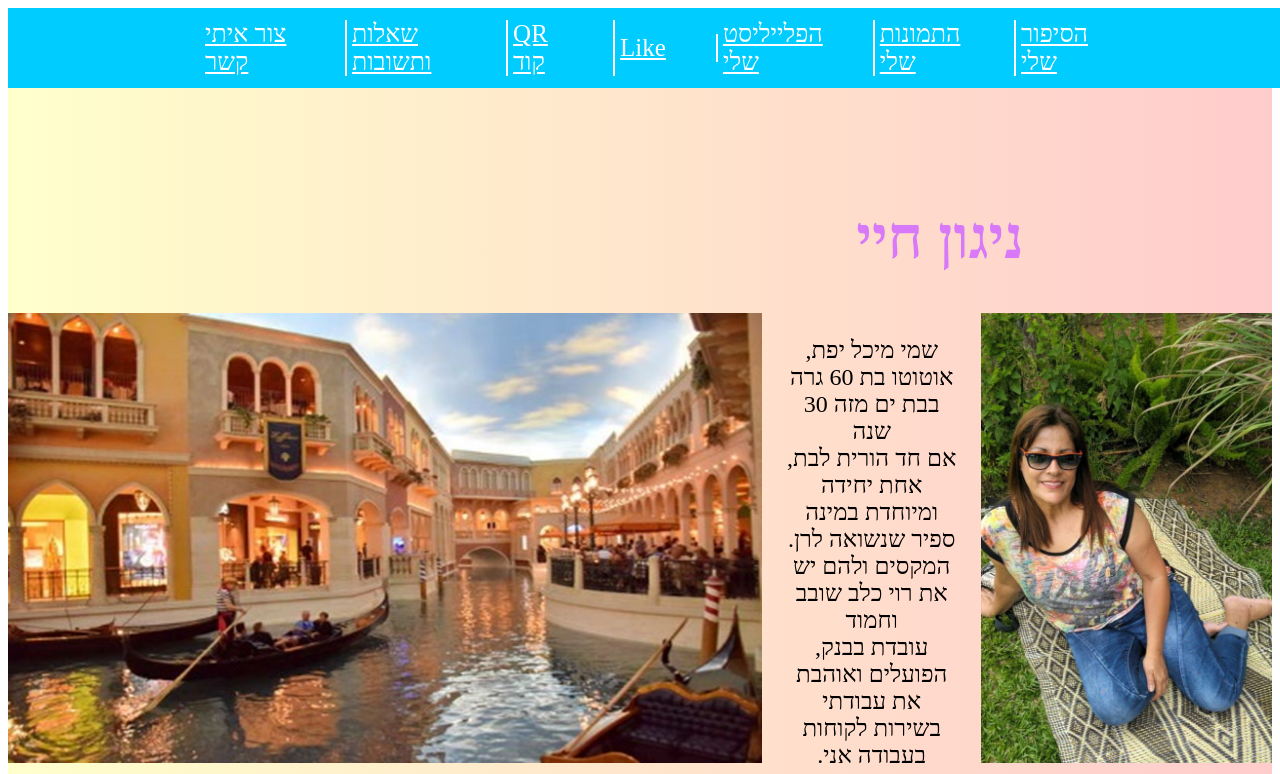
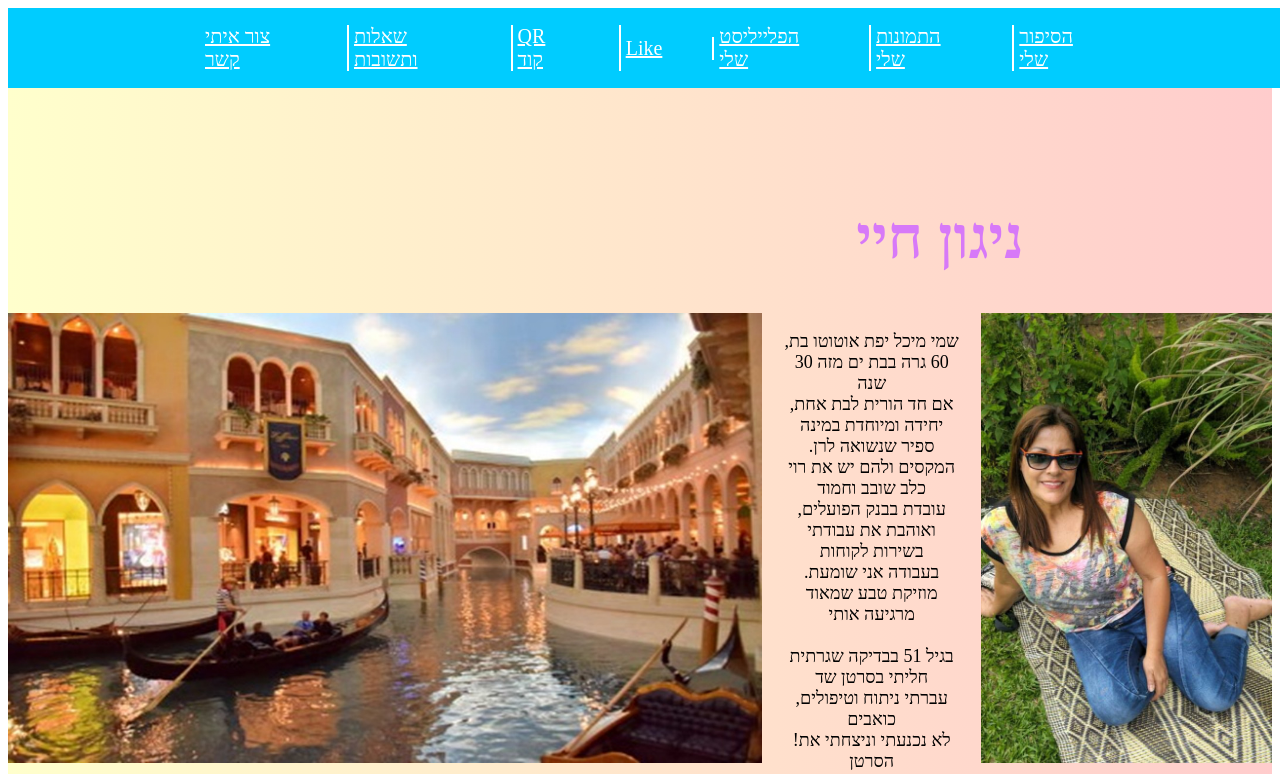
Before and after one commit to ShamaySapir/thirdAgeWebsite, a plain HTML site: page index.html in a window 1280 px wide. Shown: the top 774 px of the page. Drawn offline with Linux system fonts and the light colour scheme; a small style sheet from the web is missing.

Commit message:
font style and playlist

```diff
--- a/index.html
+++ b/index.html
@@ -188,7 +188,7 @@
 
       <section id="playlist" class="section">
         <div class="headline"> המוזיקה שאני אוהבת לשמוע </div>
-        <iframe width="660" height="415" src="https://www.youtube.com/embed/cn8-6zb9kqs" frameborder="0" allow="accelerometer; autoplay; encrypted-media; gyroscope; picture-in-picture" allowfullscreen></iframe>
+        <iframe width="560" height="315" src="https://www.youtube.com/embed/ARt9HV9T0w8" frameborder="0" allow="accelerometer; autoplay; encrypted-media; gyroscope; picture-in-picture" allowfullscreen></iframe>
       </section>
 
       <section id="like" class="section">
--- a/style.css
+++ b/style.css
@@ -19,7 +19,7 @@
 #nav a {
 	 font-size: 15px;
 	 font-family: 'Shuneet', serif;
-	 font-size: 25px;
+	 font-size: 20px;
 	}
 
 #nav a:link {
@@ -71,7 +71,7 @@
 .about {
 	padding-right: 1em;
 	padding-left: 1em;
-	font-size: 24px;
+	font-size: 18px;
 	padding-bottom: 1em;
 }
 
```
